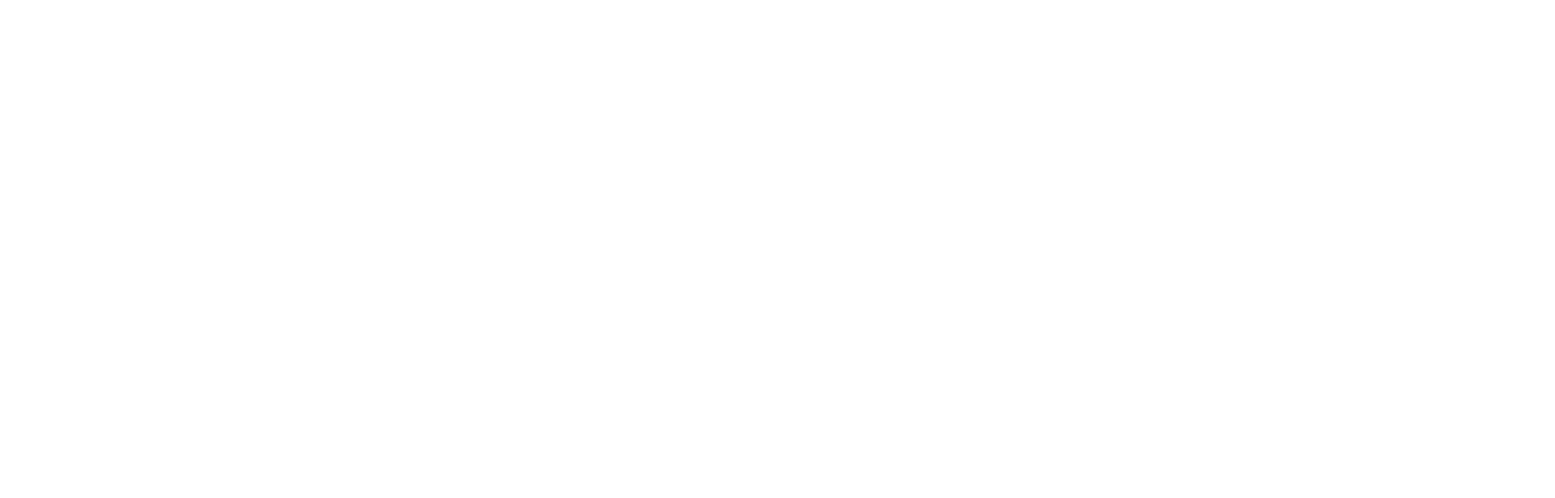
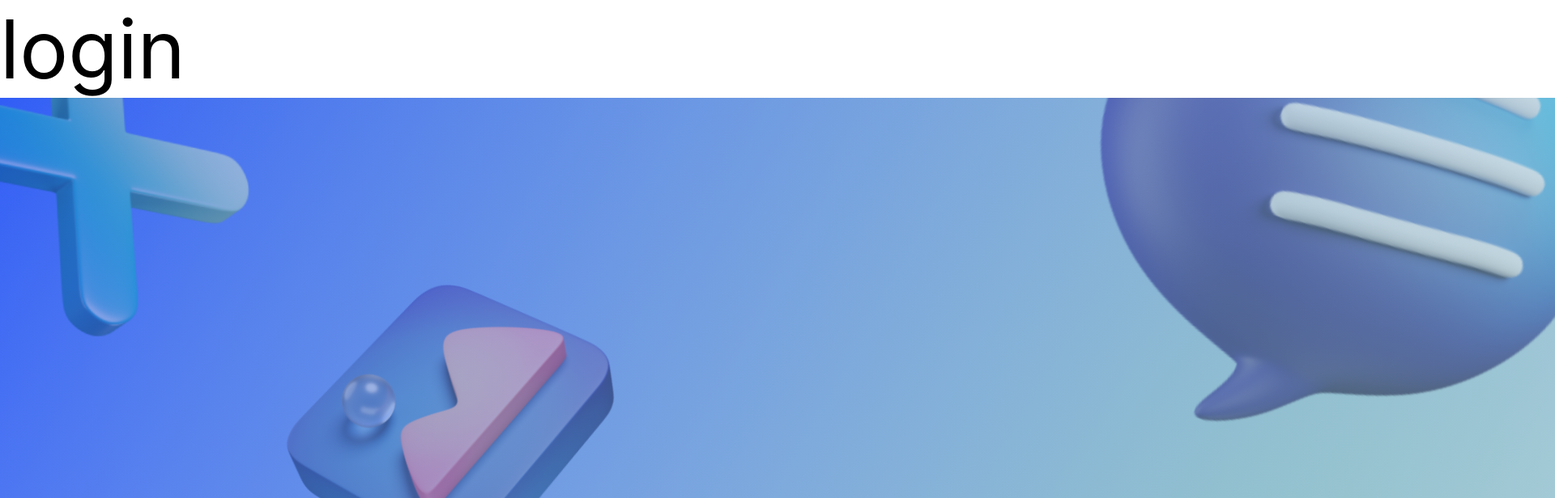
Before and after one commit to AiHackathon-Raon/Raon-web, a React (Create React App) app: page /login in a window 1280 px wide. Before the commit this address had no page. Shown: the top 616 px of the page at 81% size, 1920 px wide, since content can reach past the window. Built offline with nearby package versions, Linux system fonts and the light colour scheme.

Commit message:
cho
초반 작업물 커밋

```diff
--- a/src/Router.js
+++ b/src/Router.js
@@ -1,12 +1,14 @@
 import React from "react";
 import { BrowserRouter, Routes, Route } from "react-router-dom";
 import MainPage from "./views/main/MainPage";
+import LoginPage from "./views/login/LoginPage";
 
 function Router() {
   return (
     <BrowserRouter>
       <Routes>
         <Route exact path="/" element={<MainPage />}></Route>
+        <Route exact path="/login" element={<LoginPage />}></Route>
       </Routes>
     </BrowserRouter>
   );
--- /dev/null
+++ b/src/components/login/login.jsx
@@ -0,0 +1,13 @@
+import React from "react";
+import BackGround from "../../asset/img/background.svg";
+import * as L from "./login.style";
+
+function Login() {
+  return (
+    <>
+      <L.lo>login</L.lo>
+      <img src={BackGround}></img>
+    </>
+  );
+}
+export default Login;
--- /dev/null
+++ b/src/components/login/login.style.js
@@ -0,0 +1,4 @@
+import styled from "styled-components";
+export const lo = styled.div`
+  font-size: 100px;
+`;
--- /dev/null
+++ b/src/views/login/LoginPage.js
@@ -0,0 +1,11 @@
+import React from "react";
+import Login from "../../components/login/login";
+
+function LoginPage() {
+  return (
+    <>
+      <Login></Login>
+    </>
+  );
+}
+export default LoginPage;
```
Also changed, not shown: src/asset/img/background.svg (added).
